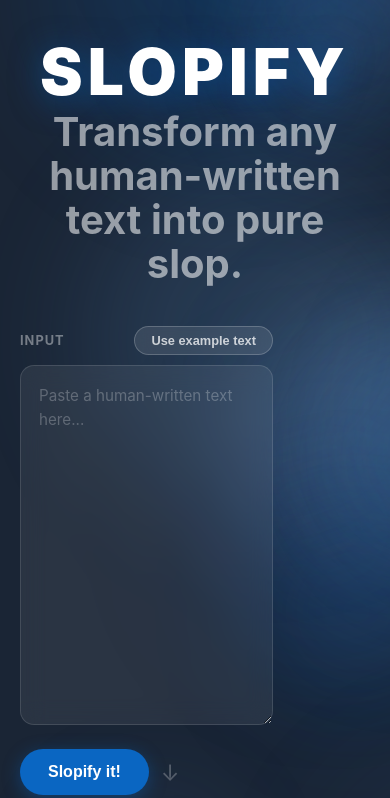
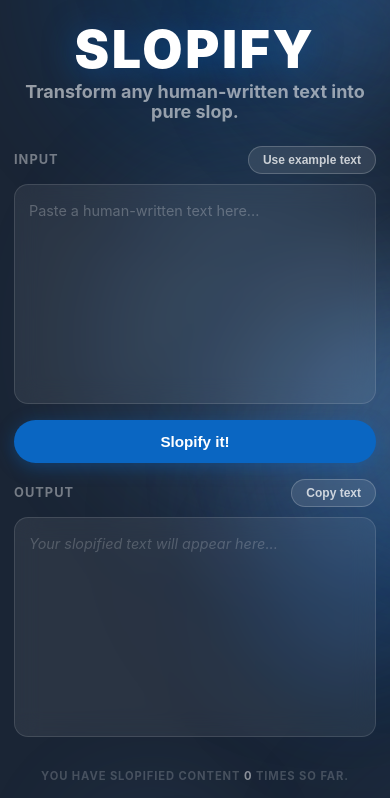
Before and after one commit to happyskykai/slopify, a plain HTML site: page index.html in a window 390 px wide. Shown: the top 798 px of the page. Drawn offline with Linux system fonts and the light colour scheme.

Commit message:
Add responsive design and equal-width panels
- CSS grid layout ensures both panels are always exactly equal width
- Tablet breakpoint (≤900px): scaled title and subtitle
- Mobile breakpoint (≤600px): stacked layout, smaller fonts, full-width button

Co-Authored-By: Claude Sonnet 4.6 <noreply@anthropic.com>

```diff
--- a/index.html
+++ b/index.html
@@ -73,18 +73,19 @@
     }
 
     .panels {
-      display: flex;
+      display: grid;
+      grid-template-columns: 1fr auto 1fr;
       gap: 24px;
       width: 100%;
       max-width: 1100px;
-      align-items: flex-start;
+      align-items: start;
     }
 
     .panel {
-      flex: 1;
       display: flex;
       flex-direction: column;
       gap: 10px;
+      min-width: 0;
     }
 
     .panel-header {
@@ -233,11 +234,63 @@
       color: rgba(255,255,255,0.75);
     }
 
-    @media (max-width: 680px) {
-      h1 { font-size: 64px; }
-      .panels { flex-direction: column; }
-      .center { flex-direction: row; padding-top: 0; }
-      .arrow { transform: rotate(90deg); }
+    /* ── Tablet ── */
+    @media (max-width: 900px) {
+      h1 { font-size: 80px; }
+      .subtitle { font-size: 28px; }
+    }
+
+    /* ── Mobile ── */
+    @media (max-width: 600px) {
+      body { padding: 24px 14px 48px; }
+
+      h1 { font-size: 52px; letter-spacing: 0.05em; }
+      .subtitle { font-size: 18px; margin-bottom: 24px; }
+
+      .panels {
+        grid-template-columns: 1fr;
+        gap: 16px;
+      }
+
+      textarea, .output {
+        min-height: 220px;
+        font-size: 0.9rem;
+        padding: 14px;
+        resize: none;
+      }
+
+      .center {
+        flex-direction: row;
+        justify-content: center;
+        padding-top: 0;
+        gap: 10px;
+      }
+
+      .arrow {
+        display: none;
+      }
+
+      button {
+        padding: 13px 22px;
+        font-size: 0.95rem;
+        width: 100%;
+      }
+
+      .copy-btn {
+        width: auto;
+        padding: 6px 14px;
+        font-size: 0.75rem;
+      }
+
+      .counter {
+        font-size: 0.7rem;
+        letter-spacing: 0.08em;
+        margin-top: 32px;
+      }
+
+      footer {
+        font-size: 0.7rem;
+      }
     }
   </style>
 </head>
```
